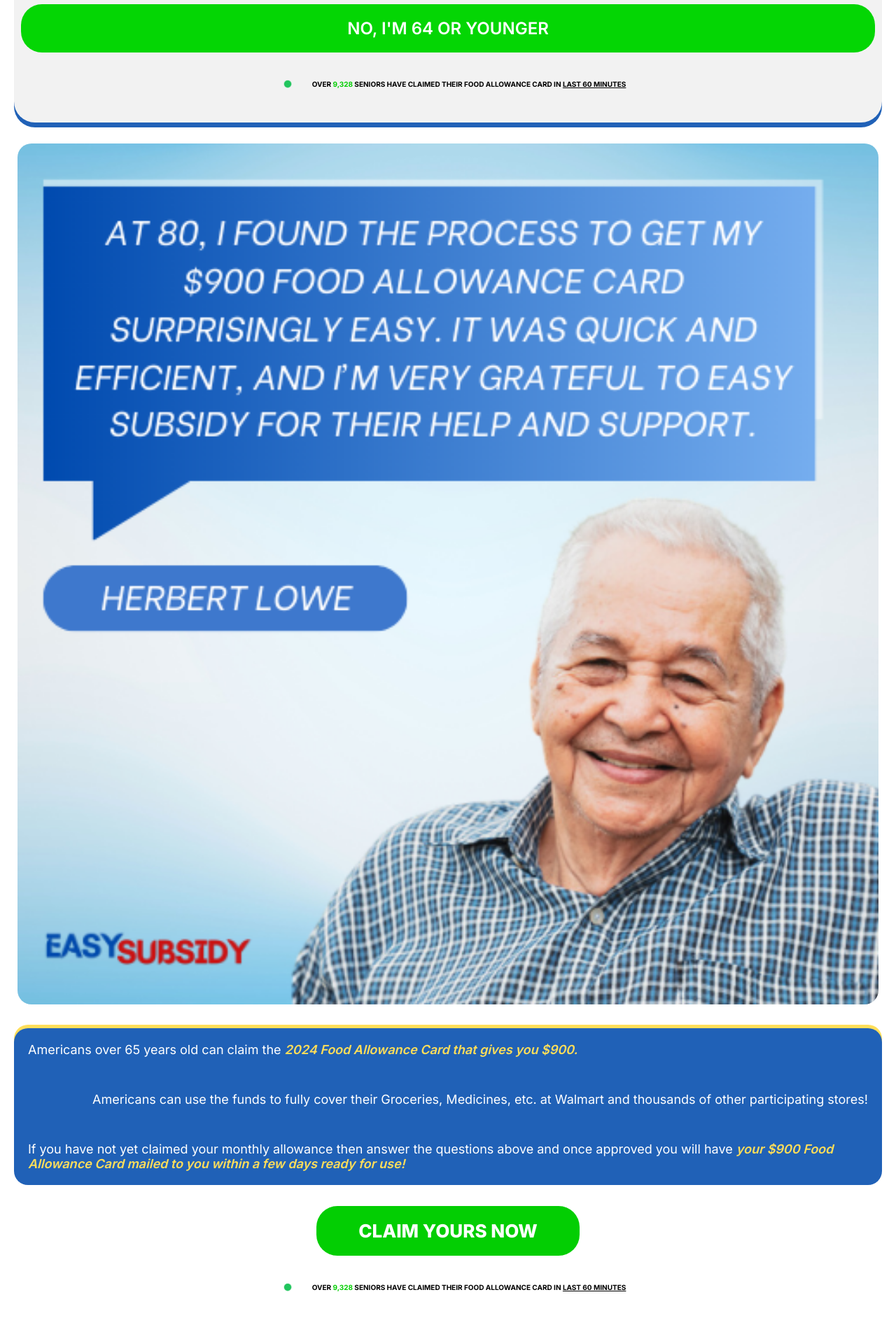
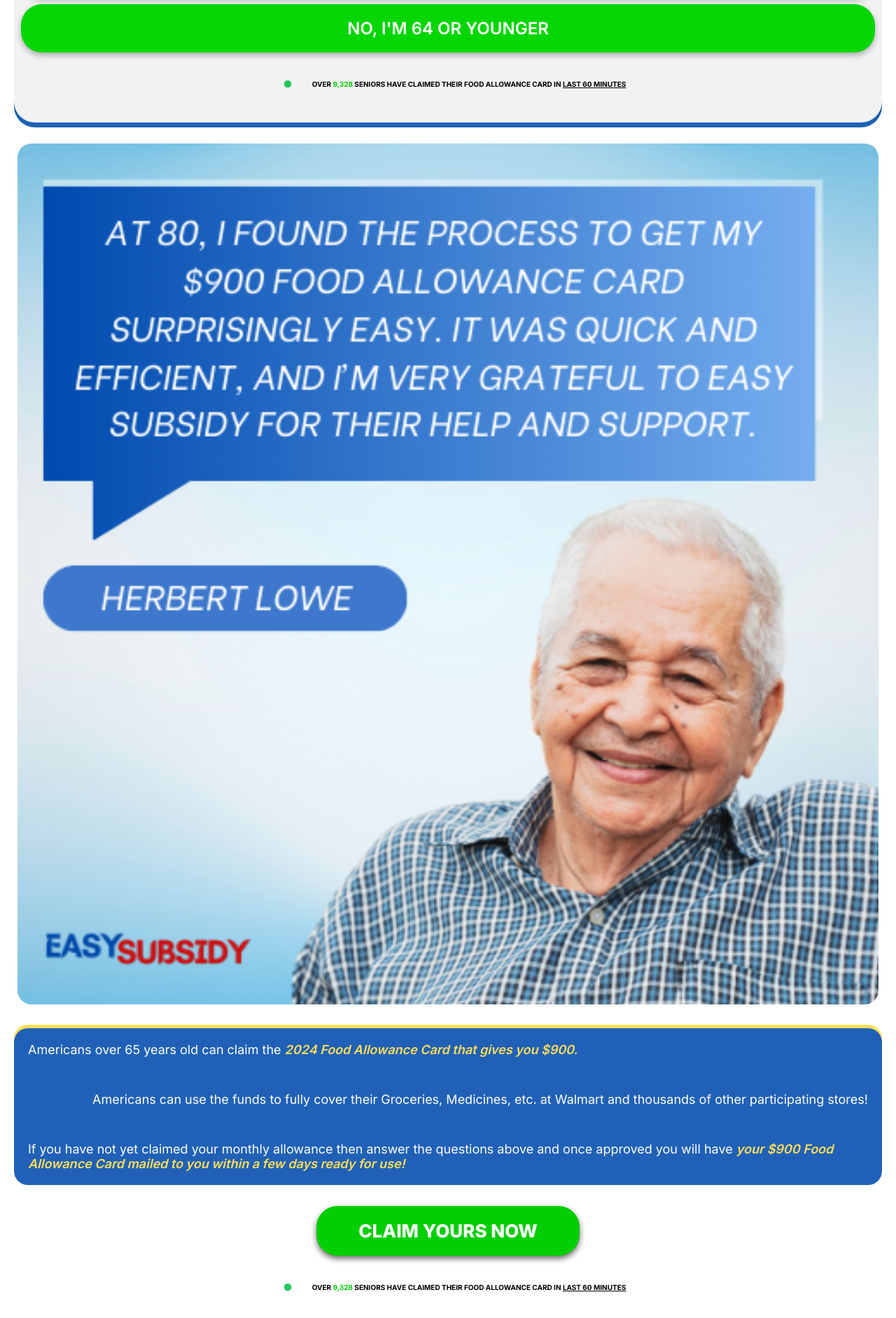
Before and after one commit to ragOP/lead-gene, a React (Create React App) app: page / in a window 1280 px wide. Shown: the part 1232-3115 px from the top of the page at 70% size. Built offline with nearby package versions, Linux system fonts and the light colour scheme; a web font is replaced by a local one.

Commit message:
button shadow

```diff
--- a/src/components/style.css
+++ b/src/components/style.css
@@ -119,6 +119,7 @@
     justify-content: center;
     width: 100%;
     white-space: nowrap;
+
   }
   .btn-main > p {
     background-color: rgb(3, 206, 3);
@@ -127,6 +128,7 @@
     border-radius: 30px;
     font-size: 26px;
     font-weight: 800;
+    box-shadow: 0px 4px 8px rgba(0, 0, 0, 0.6);
   }
   .footer{
     display: flex;
@@ -196,6 +198,7 @@
     margin: 10px;
     font-weight: 600;
     white-space: nowrap;
+    box-shadow: 0px 4px 8px rgba(0, 0, 0, 0.3);
   }
   .hand{
     width: 60px;
```
